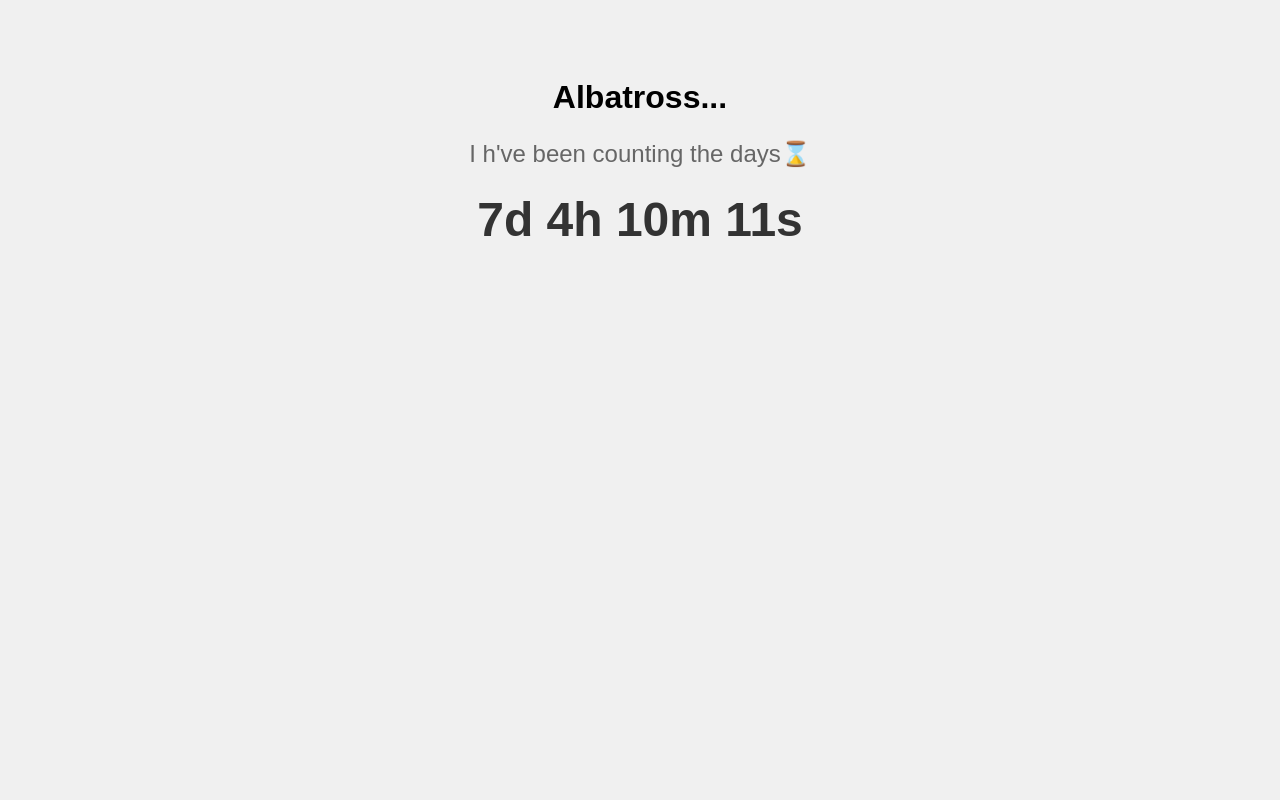
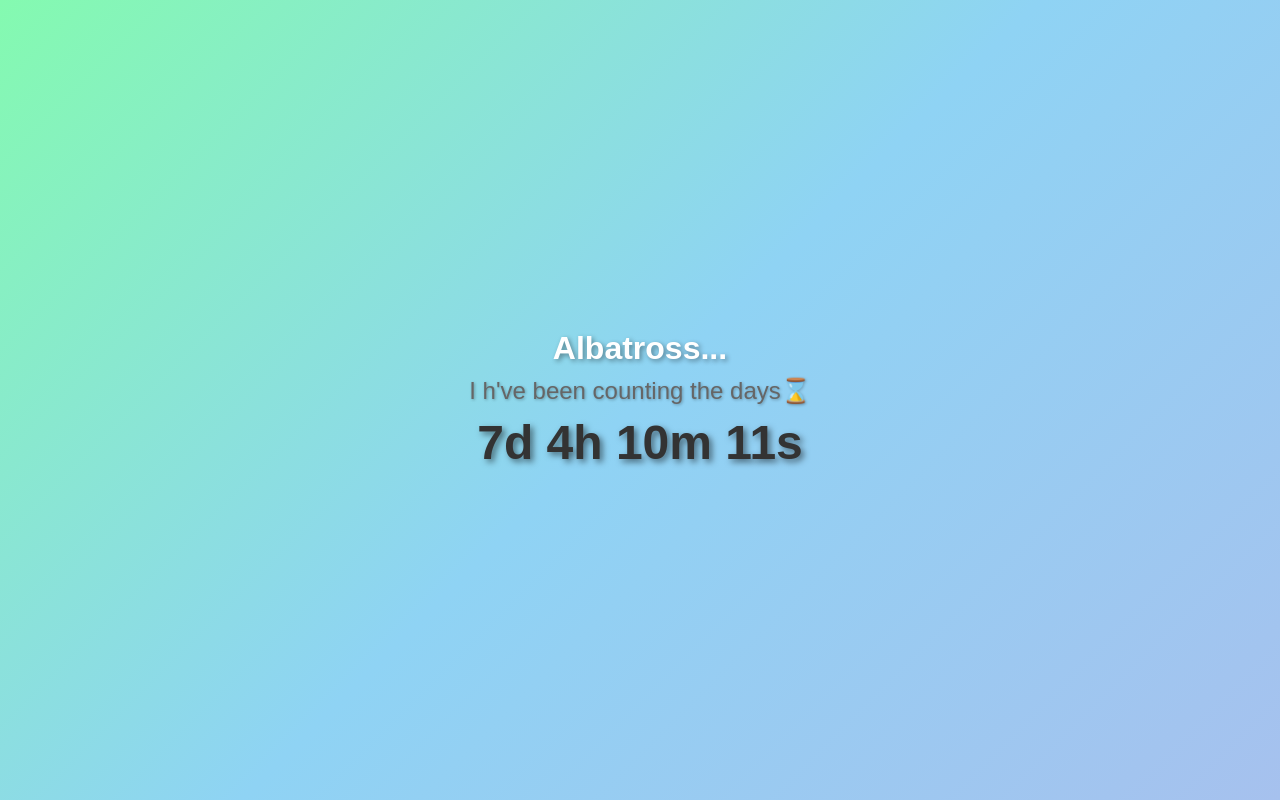
Before and after one commit to Ezhilarasu-dev/miss_you, a plain HTML site: page index.html in a window 1280 px wide. Drawn offline with Linux system fonts and the light colour scheme.

Commit message:
Updated CSS

```diff
--- a/index.html
+++ b/index.html
@@ -6,19 +6,44 @@
     <title>Custom Stopwatch</title>
     <style>
       body {
-        font-family: Arial, sans-serif;
-        background-color: #f0f0f0;
+        font-family: "Arial", sans-serif;
         text-align: center;
-        padding: 50px;
+        background: linear-gradient(
+          135deg,
+          #84fab0 0%,
+          #8fd3f4 50%,
+          #a6c1ee 100%
+        );
+        color: #333;
+        margin: 0;
+        padding: 0;
+        height: 100vh;
+        display: flex;
+        flex-direction: column;
+        justify-content: center;
+        align-items: center;
       }
       #stopwatch {
         font-size: 48px;
         font-weight: bold;
-        color: #333;
+        text-shadow: 3px 3px 6px rgba(0, 0, 0, 0.5);
       }
       .label {
         font-size: 24px;
         color: #666;
+      }
+
+      p {
+        font-size: 24px;
+        color: #e7f5fe;
+        margin: 10px 0;
+        text-shadow: 1px 1px 3px rgba(0, 0, 0, 0.3);
+      }
+
+      h1 {
+        margin: 0;
+        color: #ffffff;
+        text-shadow: 2px 2px 5px rgba(0, 0, 0, 0.4);
       }
     </style>
   </head>
```
